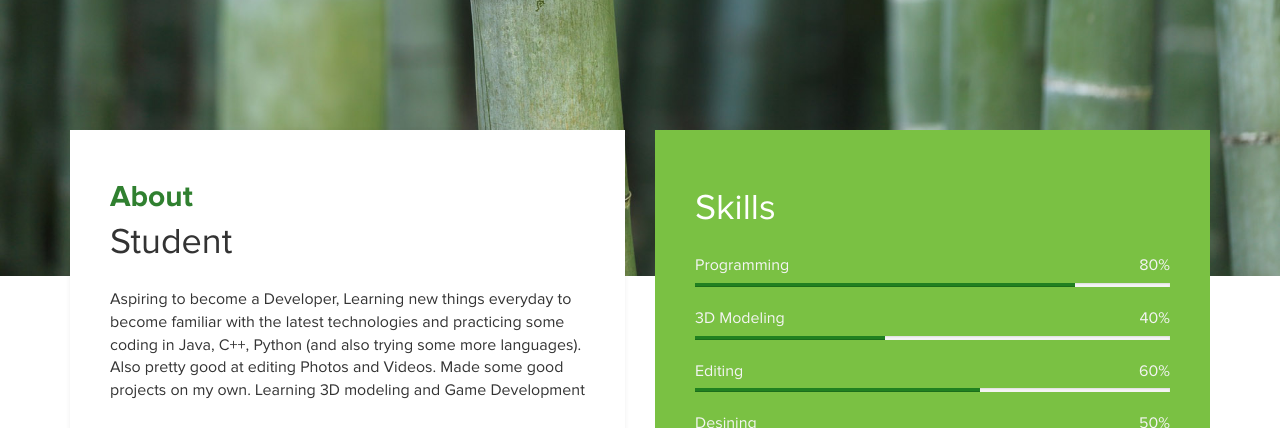
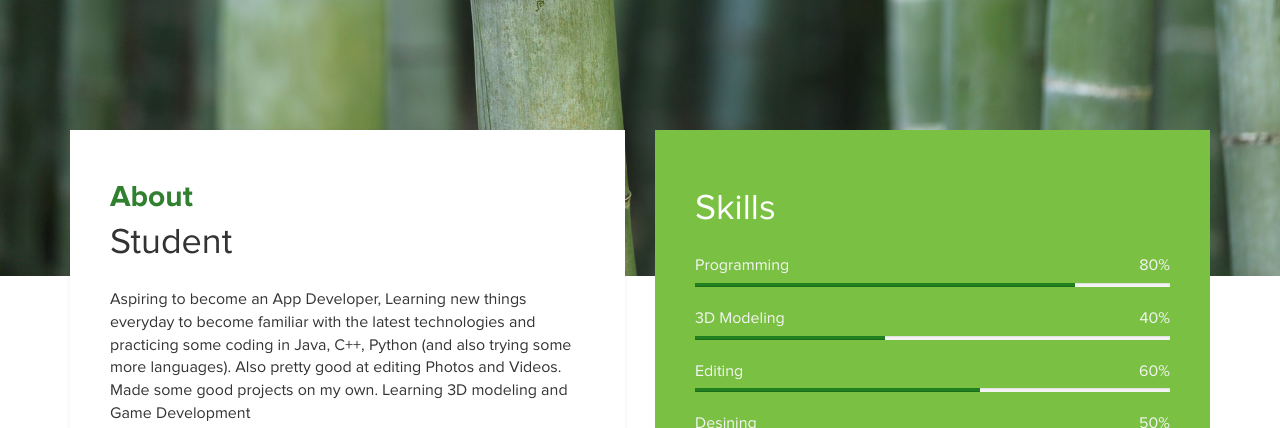
Before and after one commit to Abdulqadir8604/Portfolio, a plain HTML site: page index.html in a window 1280 px wide. Shown: the part 524-952 px from the top of the page. Drawn offline with Linux system fonts and the light colour scheme.

Commit message:
app dev mentions

```diff
--- a/index.html
+++ b/index.html
@@ -50,7 +50,7 @@ http://www.templatemo.com/tm-467-easy-profile
 			<div class="about">
 				<h3 class="accent">About</h3>
 				<h2>Student</h2>
-				<p>Aspiring to become a Developer, Learning new things everyday to become familiar with the latest technologies and practicing some coding in Java, C++, Python (and also trying some more languages). Also pretty good at editing Photos and Videos. Made some good projects on my own. Learning 3D modeling and Game Development</p>
+				<p>Aspiring to become an App Developer, Learning new things everyday to become familiar with the latest technologies and practicing some coding in Java, C++, Python (and also trying some more languages). Also pretty good at editing Photos and Videos. Made some good projects on my own. Learning 3D modeling and Game Development</p>
 			</div>
 		</div>
 		<div class="col-md-6 col-sm-12">
```
